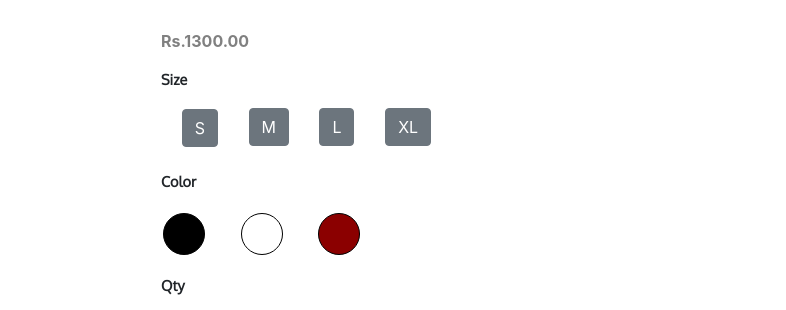
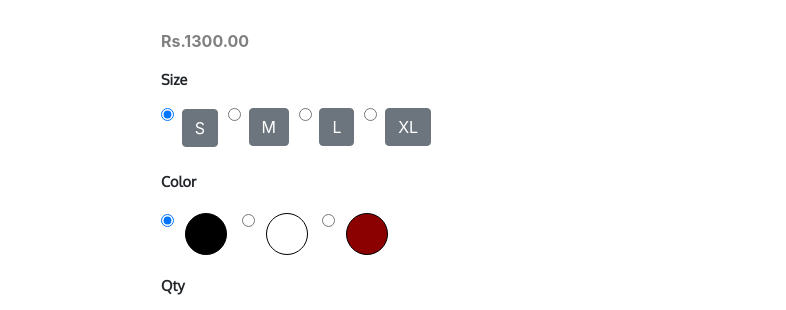
Before and after one commit to tchamalsha/-amhuman, a plain HTML site: page product1.html in a window 1280 px wide. Shown: the part 219-529 px from the top of the page, 494-1280 px from the left. Drawn offline with nearby package versions, Linux system fonts and the light colour scheme.

Commit message:
add size buttons and color buttons

```diff
--- a/assets/product.js
+++ b/assets/product.js
@@ -1,3 +1,4 @@
+//size slection
 let buttonS=document.getElementById('smallButton')
 let buttonM=document.getElementById('mediumButton')
 let buttonL=document.getElementById('largeButton')
@@ -18,8 +19,24 @@ buttonL.addEventListener('click',(e)=>{
 buttonXL.addEventListener('click',(e)=>{
 	radioXL.click()
 })
+//color selection
+let buttonBlack = document.getElementById('blackButton')
+let buttonWhite = document.getElementById('whiteButton')
+let buttonRed = document.getElementById('redButton')
+let radioBlack = document.getElementById('radioB')
+let radioWhite = document.getElementById('radioW')
+let radioRed = document.getElementById('radioR')
+buttonBlack.addEventListener('click',(e)=>{
+	radioBlack.click()
+})
+buttonWhite.addEventListener('click',(e)=>{
+	radioWhite.click()
+})
+buttonRed.addEventListener('click',(e)=>{
+	radioRed.click()
+})
 let form=document.querySelector("#customer-details");
-
+//form deatils
 form.addEventListener('submit', (e) =>{
 	e.preventDefault();
 	let size=form.exampleRadios.value
@@ -27,6 +44,5 @@ form.addEventListener('submit', (e) =>{
 	let address = form.inputAddress.value
 	let district = form.inputDistrict.value
     let number = form.inputNumber.value
-	console.log(name)
 
 })
--- a/assets/products.css
+++ b/assets/products.css
@@ -54,8 +54,9 @@
     font-family: 'Oxygen', sans-serif;
     font-weight: bold;
 }
-.form-check input[type=radio]{
-    margin: 1px;
+.sizing input[type=radio]{
+   margin-top: 1px;
+
 }
 .color .btn-color1{
     background-color: black;
@@ -74,9 +75,8 @@
         display: inline-block;
         border-radius: 50%;
         font-size: 16px;
-        margin: 4px 2px;
- }
-
+        margin: 4px
+}
 .qty input[type=text]
 {
     width: 10%;
--- a/product1.html
+++ b/product1.html
@@ -80,19 +80,19 @@
                       <div class="sizing">
                         <p id="size">Size</p>
                         <div class="form-check">
-                          <input class="form-check-input d-none" type="radio" name="exampleRadios" id="smallRadio" value="Small" checked>
+                          <input class="form-check-input " type="radio" name="exampleRadios" id="smallRadio" value="Small" checked>
                           <label class="form-check-label" for="exampleRadios1">
                             <div class="small"><button type="button" class="btn btn-secondary" id="smallButton">S</button></div>
                           </label>
-                          <input class="form-check-input d-none" type="radio" name="exampleRadios" id="mediumRadio" value="Medium" >
+                          <input class="form-check-input " type="radio" name="exampleRadios" id="mediumRadio" value="Medium" >
                           <label class="form-check-label" for="exampleRadios1">
                             <div class="medium"><button type="button" class="btn btn-secondary" id="mediumButton">M</button></div>
                           </label>
-                          <input class="form-check-input d-none" type="radio" name="exampleRadios" id="largeRadio" value="Large" >
+                          <input class="form-check-input " type="radio" name="exampleRadios" id="largeRadio" value="Large" >
                           <label class="form-check-label" for="exampleRadios1">
                             <div class="large"><button type="button" class="btn btn-secondary" id="largeButton">L</button></div>
                           </label>
-                          <input class="form-check-input d-none" type="radio" name="exampleRadios" id="xlRadio" value="Extra-large" >
+                          <input class="form-check-input " type="radio" name="exampleRadios" id="xlRadio" value="Extra-large" >
                           <label class="form-check-label" for="exampleRadios1">
                             <div class="xl"><button type="button" class="btn btn-secondary" id="xlButton">XL</button></div>
                           </label>
@@ -102,18 +102,20 @@
                       <br>
                     <div class="color">
                       <p id="size">Color</p>
-                      <input class="form-check-input d-none" type="radio" name="color" id="exampleRadios1" value="Small" checked>
+                      <div class="form-check">
+                        <input class="form-check-input " type="radio" name="color" id="radioB" value="Black color" checked>
                         <label class="form-check-label" for="exampleRadios1">
-                        <button type="button" class="btn btn-color1"></button>
+                          <button type="button" class="btn btn-color1" id="blackButton"></button>
                         </label>
-                      <input class="form-check-input d-none" type="radio" name="color" id="exampleRadios1" value="Small">
+                        <input class="form-check-input " type="radio" name="color" id="radioW" value="White color">
                         <label class="form-check-label" for="exampleRadios1">
-                        <button type="button" class="btn btn-color2"></button>
+                          <button type="button" class="btn btn-color2" id="whiteButton"></button>
                         </label>
-                      <input class="form-check-input d-none" type="radio" name="color" id="exampleRadios1" value="Small">
+                        <input class="form-check-input " type="radio" name="color" id="radioR" value="Red color">
                         <label class="form-check-label" for="exampleRadios1">
-                        <button type="button" class="btn btn-color3"></button>
+                          <button type="button" class="btn btn-color3" id="redButton"></button>
                         </label>
+                     </div>
                     </div>
                     <div class="qty">
                       <p id="size">Qty</p>
```
Lines whose indentation alone changed are shown as unchanged.
